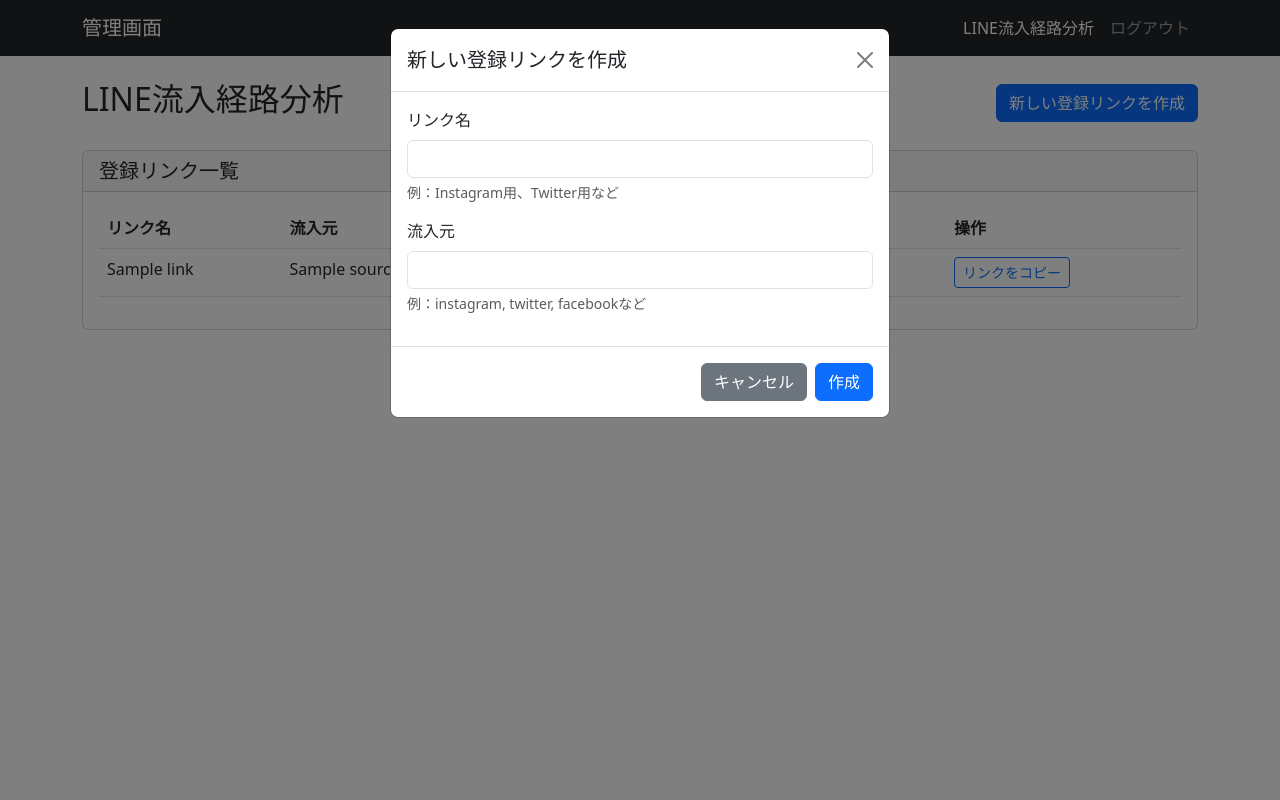
After one commit to RyoMuto1/flask-line-app, a Flask app: template templates/admin/line_source_analytics.html in a window 1280 px wide, after a click on "新しい登録リンクを作成". The commit adds this page. Run offline with Flask 3, Linux system fonts and the light colour scheme; the template is opened without the code that fills it: most values are stand-ins (such as "Sample title", 1, 10 or a date in 2020); parts of the project's set-up code (start-up, migrations or seed data) failed here and were passed over.

Commit message:
LINE流入経路分析機能の追加

```diff
--- a/app.py
+++ b/app.py
@@ -9,6 +9,7 @@ from flask import (
 from dotenv import load_dotenv
 import logging  # 追加
 from werkzeug.security import generate_password_hash, check_password_hash
+import secrets
 
 # ログ設定
 logging.basicConfig(level=logging.INFO)
@@ -28,6 +29,38 @@ def init_db():
 
     conn = sqlite3.connect(db_path)
     c = conn.cursor()
+
+    # 登録リンク管理テーブルの作成
+    c.execute("SELECT name FROM sqlite_master WHERE type='table' AND name='registration_links'")
+    if not c.fetchone():
+        logger.info("registration_linksテーブルが存在しないため、新規作成します")
+        c.execute('''
+            CREATE TABLE registration_links (
+                id INTEGER PRIMARY KEY AUTOINCREMENT,
+                name TEXT NOT NULL,           -- リンクの名前（例：Instagram用）
+                source TEXT NOT NULL,         -- 流入元（例：instagram）
+                link_code TEXT UNIQUE NOT NULL, -- 一意のリンクコード
+                created_at TIMESTAMP DEFAULT CURRENT_TIMESTAMP
+            )
+        ''')
+        conn.commit()
+        logger.info("registration_linksテーブルを作成しました")
+
+    # ユーザー登録経路テーブルの作成
+    c.execute("SELECT name FROM sqlite_master WHERE type='table' AND name='user_registrations'")
+    if not c.fetchone():
+        logger.info("user_registrationsテーブルが存在しないため、新規作成します")
+        c.execute('''
+            CREATE TABLE user_registrations (
+                id INTEGER PRIMARY KEY AUTOINCREMENT,
+                line_user_id TEXT UNIQUE NOT NULL,
+                registration_link_id INTEGER NOT NULL,
+                registered_at TIMESTAMP DEFAULT CURRENT_TIMESTAMP,
+                FOREIGN KEY (registration_link_id) REFERENCES registration_links(id)
+            )
+        ''')
+        conn.commit()
+        logger.info("user_registrationsテーブルを作成しました")
 
     # 管理者テーブルの作成
     c.execute("SELECT name FROM sqlite_master WHERE type='table' AND name='admins'")
@@ -266,18 +299,14 @@ else:
 
 @app.route('/login')
 def login():
-    params = {
-        'response_type':'code',
-        'client_id':LINE_LOGIN_CHANNEL_ID,
-        'redirect_uri':LINE_REDIRECT_URI,
-        'scope':'openid profile',
-        'state':'12345abcde'
-    }
-    url = 'https://access.line.me/oauth2/v2.1/authorize?' + '&'.join(f'{k}={v}' for k,v in params.items())
-    return redirect(url)
+    source = request.args.get('source')
+    if source:
+        # セッションに流入元を保存
+        session['registration_source'] = source
+    return redirect('/line-login')
 
-@app.route('/callback')
-def callback():
+@app.route('/line-login/callback')
+def line_login_callback():
     code = request.args.get('code')
     token_res = requests.post(
         'https://api.line.me/oauth2/v2.1/token',
@@ -309,6 +338,39 @@ def callback():
 
     session['line_user_id']   = user_id
     session['line_user_name'] = user_name
+
+    # ユーザー情報を保存
+    conn = get_db()
+    cursor = conn.cursor()
+
+    try:
+        cursor.execute('''
+            INSERT INTO users (line_user_id, name, created_at)
+            VALUES (?, ?, datetime('now'))
+        ''', (user_id, user_name))
+
+        # 流入元が指定されている場合は記録
+        if 'registration_source' in session:
+            cursor.execute('''
+                SELECT id FROM registration_links WHERE link_code = ?
+            ''', (session['registration_source'],))
+            link = cursor.fetchone()
+
+            if link:
+                cursor.execute('''
+                    INSERT INTO user_registrations (line_user_id, registration_link_id, registered_at)
+                    VALUES (?, ?, datetime('now'))
+                ''', (user_id, link['id']))
+
+            # セッションから流入元を削除
+            session.pop('registration_source', None)
+
+        conn.commit()
+    except sqlite3.IntegrityError:
+        # ユーザーが既に存在する場合は無視
+        pass
+    finally:
+        conn.close()
 
     return redirect('/')
 
@@ -402,6 +464,95 @@ def admin_logout():
     session.pop('admin_email', None)
     return redirect('/admin/login')
 
+# LINE流入経路分析ページ
+@app.route('/admin/line-source-analytics')
+@admin_required
+def line_source_analytics():
+    conn = get_db()
+    cursor = conn.cursor()
+
+    # 登録リンク一覧を取得（登録者数も含める）
+    cursor.execute('''
+        SELECT rl.*, COUNT(ur.id) as registration_count
+        FROM registration_links rl
+        LEFT JOIN user_registrations ur ON rl.id = ur.registration_link_id
+        GROUP BY rl.id
+        ORDER BY rl.created_at DESC
+    ''')
+    links = cursor.fetchall()
+
+    # リンクの完全なURLを生成
+    for link in links:
+        link['full_url'] = f"{request.host_url}login?source={link['link_code']}"
+
+    conn.close()
+    return render_template('admin/line_source_analytics.html', registration_links=links)
+
+# 新しい登録リンクの作成
+@app.route('/admin/line-source-analytics/create-link', methods=['POST'])
+@admin_required
+def create_registration_link():
+    name = request.form.get('name')
+    source = request.form.get('source')
+
+    if not name or not source:
+        flash('リンク名と流入元は必須です', 'error')
+        return redirect('/admin/line-source-analytics')
+
+    # ユニークなリンクコードを生成
+    link_code = secrets.token_urlsafe(8)
+
+    conn = get_db()
+    cursor = conn.cursor()
+
+    try:
+        cursor.execute('''
+            INSERT INTO registration_links (name, source, link_code, created_at)
+            VALUES (?, ?, ?, datetime('now'))
+        ''', (name, source, link_code))
+        conn.commit()
+        flash('登録リンクを作成しました', 'success')
+    except sqlite3.IntegrityError:
+        flash('リンクコードの生成に失敗しました。もう一度お試しください', 'error')
+    finally:
+        conn.close()
+
+    return redirect('/admin/line-source-analytics')
+
+# 登録者一覧ページ
+@app.route('/admin/line-source-analytics/users/<int:link_id>')
+@admin_required
+def line_source_analytics_users(link_id):
+    conn = get_db()
+    cursor = conn.cursor()
+
+    # 登録リンクの情報を取得
+    cursor.execute('SELECT * FROM registration_links WHERE id = ?', (link_id,))
+    link = cursor.fetchone()
+
+    if not link:
+        flash('指定された登録リンクが見つかりません', 'error')
+        return redirect('/admin/line-source-analytics')
+
+    # このリンクから登録したユーザー一覧を取得
+    cursor.execute('''
+        SELECT
+            u.line_user_id,
+            u.name,
+            ur.registered_at,
+            COUNT(o.id) as order_count
+        FROM user_registrations ur
+        JOIN users u ON ur.line_user_id = u.line_user_id
+        LEFT JOIN orders o ON u.line_user_id = o.line_user_id
+        WHERE ur.registration_link_id = ?
+        GROUP BY u.line_user_id
+        ORDER BY ur.registered_at DESC
+    ''', (link_id,))
+    users = cursor.fetchall()
+
+    conn.close()
+    return render_template('admin/line_source_analytics_users.html', link=link, users=users)
+
 if __name__ == '__main__':
     port = int(os.environ.get('PORT', 10000))
     app.run(host='0.0.0.0', port=port)
--- a/templates/admin/dashboard.html
+++ b/templates/admin/dashboard.html
@@ -11,6 +11,7 @@
         <div class="container">
             <a class="navbar-brand" href="/admin/dashboard">管理画面</a>
             <div class="navbar-nav ms-auto">
+                <a class="nav-link" href="/admin/line-source-analytics">LINE流入経路分析</a>
                 <a class="nav-link" href="/admin/logout">ログアウト</a>
             </div>
         </div>
--- /dev/null
+++ b/templates/admin/line_source_analytics.html
@@ -0,0 +1,114 @@
+<!DOCTYPE html>
+<html lang="ja">
+<head>
+    <meta charset="UTF-8">
+    <meta name="viewport" content="width=device-width, initial-scale=1.0">
+    <title>LINE流入経路分析</title>
+    <link href="https://cdn.jsdelivr.net/npm/bootstrap@5.3.0/dist/css/bootstrap.min.css" rel="stylesheet">
+</head>
+<body>
+    <nav class="navbar navbar-expand-lg navbar-dark bg-dark">
+        <div class="container">
+            <a class="navbar-brand" href="/admin/dashboard">管理画面</a>
+            <div class="navbar-nav ms-auto">
+                <a class="nav-link active" href="/admin/line-source-analytics">LINE流入経路分析</a>
+                <a class="nav-link" href="/admin/logout">ログアウト</a>
+            </div>
+        </div>
+    </nav>
+
+    <div class="container mt-4">
+        <div class="d-flex justify-content-between align-items-center mb-4">
+            <h2>LINE流入経路分析</h2>
+            <button type="button" class="btn btn-primary" data-bs-toggle="modal" data-bs-target="#newLinkModal">
+                新しい登録リンクを作成
+            </button>
+        </div>
+
+        <!-- 登録リンク一覧 -->
+        <div class="card mb-4">
+            <div class="card-header">
+                <h3 class="card-title h5 mb-0">登録リンク一覧</h3>
+            </div>
+            <div class="card-body">
+                <div class="table-responsive">
+                    <table class="table">
+                        <thead>
+                            <tr>
+                                <th>リンク名</th>
+                                <th>流入元</th>
+                                <th>登録者数</th>
+                                <th>作成日</th>
+                                <th>操作</th>
+                            </tr>
+                        </thead>
+                        <tbody>
+                            {% for link in registration_links %}
+                            <tr>
+                                <td>{{ link.name }}</td>
+                                <td>{{ link.source }}</td>
+                                <td>
+                                    <a href="/admin/line-source-analytics/users/{{ link.id }}" class="text-decoration-none">
+                                        {{ link.registration_count }}人
+                                    </a>
+                                </td>
+                                <td>{{ link.created_at }}</td>
+                                <td>
+                                    <button class="btn btn-sm btn-outline-primary copy-link"
+                                            data-link="{{ link.full_url }}">
+                                        リンクをコピー
+                                    </button>
+                                </td>
+                            </tr>
+                            {% endfor %}
+                        </tbody>
+                    </table>
+                </div>
+            </div>
+        </div>
+    </div>
+
+    <!-- 新しい登録リンク作成モーダル -->
+    <div class="modal fade" id="newLinkModal" tabindex="-1">
+        <div class="modal-dialog">
+            <div class="modal-content">
+                <div class="modal-header">
+                    <h5 class="modal-title">新しい登録リンクを作成</h5>
+                    <button type="button" class="btn-close" data-bs-dismiss="modal"></button>
+                </div>
+                <form method="POST" action="/admin/line-source-analytics/create-link">
+                    <div class="modal-body">
+                        <div class="mb-3">
+                            <label for="linkName" class="form-label">リンク名</label>
+                            <input type="text" class="form-control" id="linkName" name="name" required>
+                            <div class="form-text">例：Instagram用、Twitter用など</div>
+                        </div>
+                        <div class="mb-3">
+                            <label for="source" class="form-label">流入元</label>
+                            <input type="text" class="form-control" id="source" name="source" required>
+                            <div class="form-text">例：instagram, twitter, facebookなど</div>
+                        </div>
+                    </div>
+                    <div class="modal-footer">
+                        <button type="button" class="btn btn-secondary" data-bs-dismiss="modal">キャンセル</button>
+                        <button type="submit" class="btn btn-primary">作成</button>
+                    </div>
+                </form>
+            </div>
+        </div>
+    </div>
+
+    <script src="https://cdn.jsdelivr.net/npm/bootstrap@5.3.0/dist/js/bootstrap.bundle.min.js"></script>
+    <script>
+        // リンクコピー機能
+        document.querySelectorAll('.copy-link').forEach(button => {
+            button.addEventListener('click', function() {
+                const link = this.dataset.link;
+                navigator.clipboard.writeText(link).then(() => {
+                    alert('リンクをコピーしました');
+                });
+            });
+        });
+    </script>
+</body>
+</html>
```
Also changed, not shown: templates/admin/analytics.html (added, +114 -0 lines), templates/admin/analytics_users.html (added, +64 -0 lines), templates/admin/line_source_analytics_users.html (added, +64 -0 lines).
